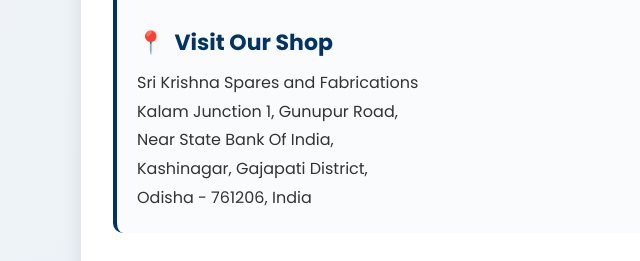
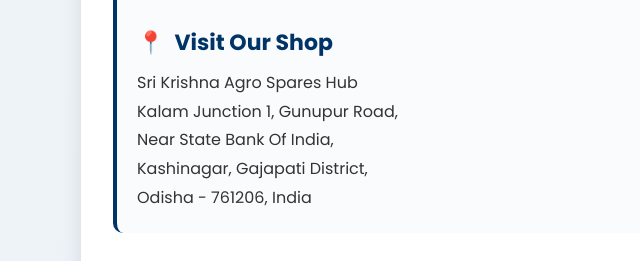
Before and after one commit to TamadaRaviTeja/SKSF, a website: page contact.html in a window 1280 px wide. Shown: the part 361-622 px from the top of the page, 59-699 px from the left. Drawn offline with Linux system fonts and the light colour scheme.

Commit message:
Update contact.html

```diff
--- a/contact.html
+++ b/contact.html
@@ -191,7 +191,7 @@
       <div class="contact-section">
         <h2>Visit Our Shop</h2>
         <address>
-          Sri Krishna Spares and Fabrications<br>
+          Sri Krishna Agro Spares Hub<br>
           Kalam Junction 1, Gunupur Road,<br>
           Near State Bank Of India,<br>
           Kashinagar, Gajapati District,<br>
```
